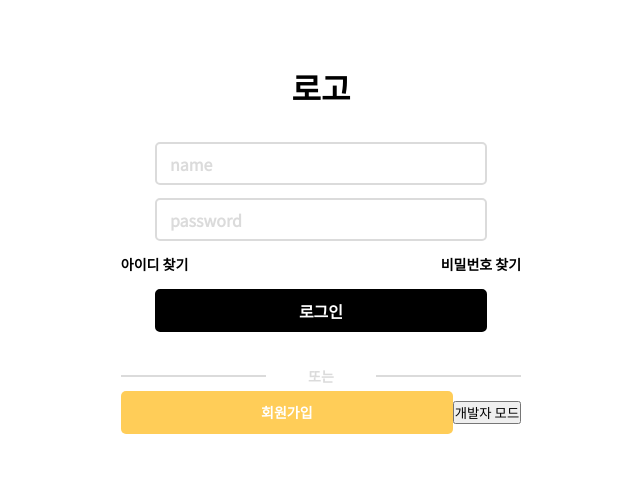
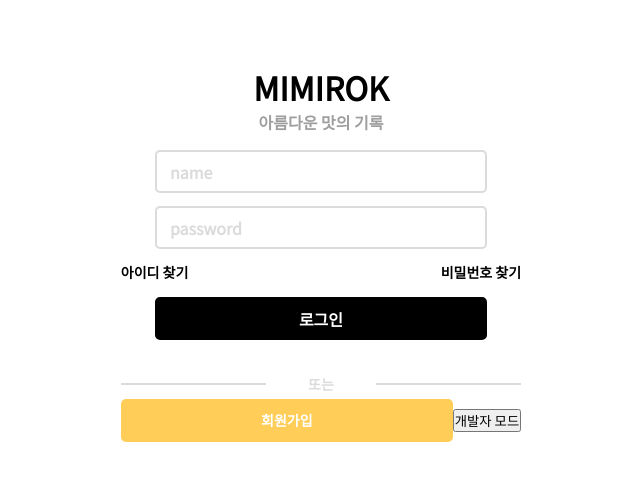
Before and after one commit to Dochi724/Deploy3rd, a React (Create React App) app in the folder web/2thproject/: page /login in a window 1280 px wide. Shown: the top 480 px of the page, without its empty margins (319-959 px from the left). Built offline with nearby package versions, Linux system fonts and the light colour scheme.

Commit message:
태그로 게시글 보기

```diff
--- a/web/2thproject/src/components/Home.js
+++ b/web/2thproject/src/components/Home.js
@@ -5,8 +5,15 @@ import axios from "axios";
 import likeIcon from "../images/like.png";
 import '../stylesheets/home.scss';
 import { useHistory } from "react-router";
+import InputLabel from '@mui/material/InputLabel';
+import MenuItem from '@mui/material/MenuItem';
+import FormHelperText from '@mui/material/FormHelperText';
+import FormControl from '@mui/material/FormControl';
+import Select from '@mui/material/Select';
+
 const Home = () => {
   const [posts, setPosts] = useState([]);
+  const [location, setLocation] = useState("");
   const history = useHistory();
   useEffect(() => {
     axios
@@ -22,8 +29,59 @@ const Home = () => {
     // console.log(id);
     history.push({pathname: `/post/${id}`})
   }
+  const locationChange = (e) => {
+    // console.log(location)
+
+    setLocation(e.target.value )
+    // console.log(e.target.value)
+    if(e.target.value!=="") {
+     axios
+       .get(`http://127.0.0.1:8000/articles/search/?search=${e.target.value}`)
+       .then(
+         ({ data }) => {
+           setPosts(data)
+           console.log(data)
+         });
+         // response => console.log(response)
+       }
+       else {
+         axios
+         .get('http://127.0.0.1:8000/articles/')
+         .then(
+           ({ data }) => {
+             setPosts(data)
+            // console.log(data)
+           });
+       }
+  }
+
   return (
     <>
+      <div style={{ display: "flex", justifyContent:"center", marginTop: 25}}>
+      <FormControl sx={{m: 1, width: "21.5rem" }}>
+          <Select
+            value={location}
+            onChange={locationChange}
+            displayEmpty
+            inputProps={{ 'aria-label': 'Without label' }}
+            style={{
+              background: '#FFFFFF',
+              border: '1px solid #000000',
+              boxSizing: 'border-box',
+              borderRadius: '5px',
+              height: 30,
+              width: 100
+            }}
+          >
+            <MenuItem value="">
+              <em style={{fontWeight: "bold", fontFamily: 'Noto Sans KR'}}>전체</em>
+            </MenuItem>
+            <MenuItem style={{fontWeight: "bold", fontFamily: 'Noto Sans KR'}} value="부산대">부산대</MenuItem>
+            <MenuItem style={{fontWeight: "bold", fontFamily: 'Noto Sans KR'}} value="부경대">부경대</MenuItem>
+            <MenuItem style={{fontWeight: "bold", fontFamily: 'Noto Sans KR'}} value="부산">부산</MenuItem>
+          </Select>
+      </FormControl>
+    </div>
     <Container>
       <GlobalStyle />
       {posts.map((post) => (
@@ -55,7 +113,7 @@ const Container = styled.div`
   flex-wrap: wrap;
   width: 23.4375rem;
   margin: auto;
-  margin-top: 3em;
+  margin-top: 1.5em;
 `;
 
 const Post = styled.div`
--- a/web/2thproject/src/components/Login.js
+++ b/web/2thproject/src/components/Login.js
@@ -50,7 +50,8 @@ const Login = () => {
     return (
         <div id = "login" onSubmit={onSubmit}>
             <div id = "just-login-div">
-                <h1>로고</h1>
+                <h1>MIMIROK</h1>
+                <p className = "mimirok_info">아름다운 맛의 기록</p>
                 <form onSubmit={onSubmit}>
                     <input type="text" className="login-input" onChange={onNameChange} value={name} placeholder="name" />
                     <input type="password" className="login-input" onChange={onPasswordChange} value={password} placeholder="password"/>
--- a/web/2thproject/src/components/Ranking.js
+++ b/web/2thproject/src/components/Ranking.js
@@ -16,7 +16,7 @@ const Ranking = () => {
         ({ data }) => {
           data = data.sort((a,b) => b.like_users.length - a.like_users.length )
           setPosts(data)
-          console.log(data)
+          // console.log(data)
         });
         // response => console.log(response))
   }, []);
--- a/web/2thproject/src/components/Register.js
+++ b/web/2thproject/src/components/Register.js
@@ -65,8 +65,9 @@ const Register = () => {
     }
     return (
         <div className = "register">
-            <h1>로고</h1>
-            <h1>회원가입</h1>
+            <h1 id = "mimirok_title">MIMIROK</h1>
+            <p className = "mimirok_info">아름다운 맛의 기록</p>
+            <h1 id = "register_title">회원가입</h1>
             <form onSubmit={onSubmit}>
                 <div>
                     <div className = "register-label">
--- a/web/2thproject/src/stylesheets/login.scss
+++ b/web/2thproject/src/stylesheets/login.scss
@@ -6,7 +6,7 @@
 #login h1 {
     display: flex;
     justify-content: center;
-    margin: 2em auto 1em auto;
+    margin: 2em auto auto;
 }
 #login input {
     margin: auto;
@@ -84,3 +84,10 @@
     font-size: 0.875rem;
     font-weight: bold;
 }
+
+.mimirok_info {
+    text-align: center;
+    font-weight: bold;
+    margin-bottom: 1em;
+    color: #9e9e9e;
+}
--- a/web/2thproject/src/stylesheets/register.scss
+++ b/web/2thproject/src/stylesheets/register.scss
@@ -21,7 +21,7 @@
     color: dbdbdb;
 }
 
-.register h1 {
+#register_title {
     font-size: 1.5rem;
 }
 
@@ -46,3 +46,7 @@
     color: #ffffff;
     border-color: #ffcd58;
 }
+
+#mimirok_title {
+    margin-top: 2em;
+}
```
